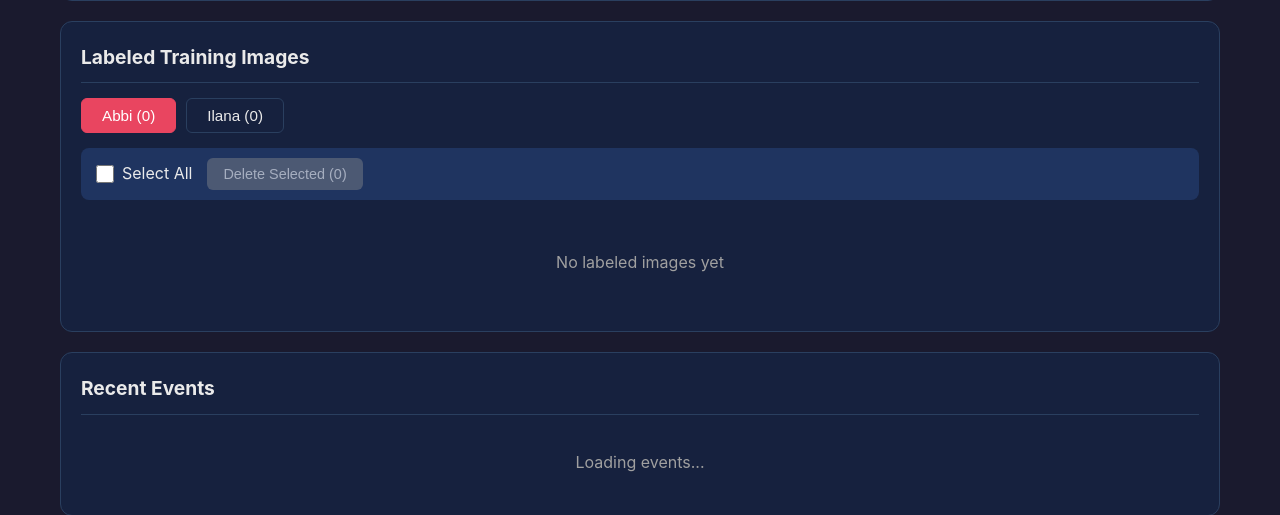
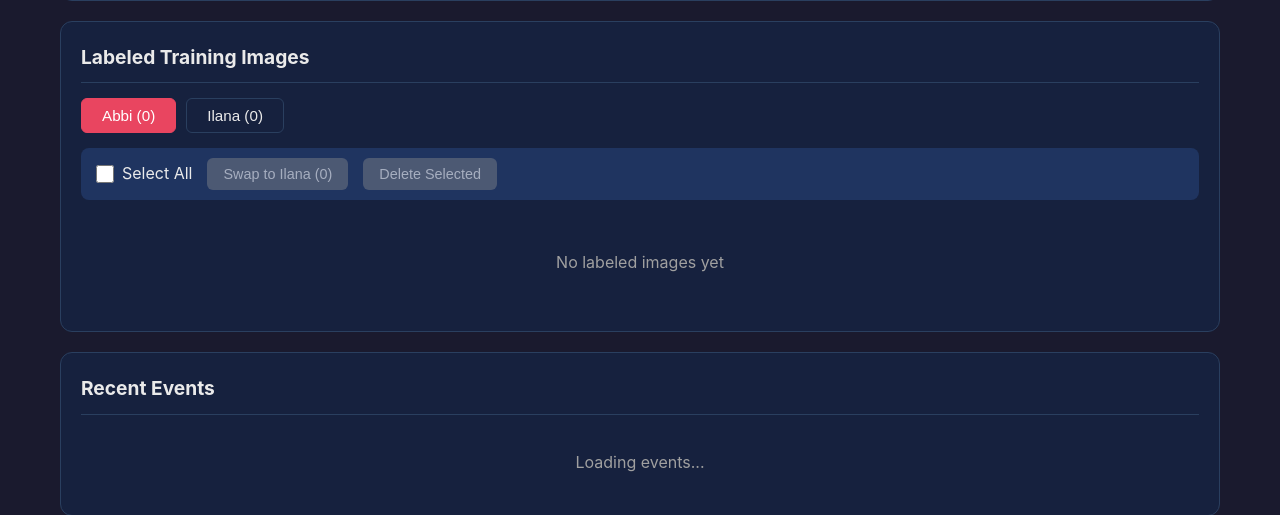
Before and after one commit to adamlerer/discipline, a Python web app: template discipline/web/templates/dashboard.html in a window 1280 px wide. Shown: the part 1225-1740 px from the top of the page. Run offline with Jinja, Linux system fonts and the light colour scheme; the template is opened without the code that fills it, so the values that code supplies are empty.

Commit message:
Add swap label button and rename Skip to Delete
- Add 'Swap to X' button for labeled images
- Rename 'Skip' to 'Delete' in unlabeled panel (D key)
- Purple swap button styling

Co-Authored-By: Claude Opus 4.5 <noreply@anthropic.com>

```diff
--- a/discipline/web/static/style.css
+++ b/discipline/web/static/style.css
@@ -581,6 +581,27 @@ section h2 {
     cursor: pointer;
 }
 
+.swap-btn {
+    padding: 8px 16px;
+    border: none;
+    border-radius: 6px;
+    background-color: #8b5cf6;
+    color: white;
+    cursor: pointer;
+    font-size: 0.9rem;
+    transition: all 0.2s ease;
+}
+
+.swap-btn:hover:not(:disabled) {
+    background-color: #7c3aed;
+}
+
+.swap-btn:disabled {
+    background-color: #6b7280;
+    cursor: not-allowed;
+    opacity: 0.6;
+}
+
 .delete-btn {
     padding: 8px 16px;
     border: none;
--- a/discipline/web/templates/dashboard.html
+++ b/discipline/web/templates/dashboard.html
@@ -126,7 +126,7 @@
                                 <span class="key-hint">I</span> Ilana
                             </button>
                             <button class="label-btn skip-btn" onclick="skipImage()">
-                                <span class="key-hint">S</span> Skip
+                                <span class="key-hint">D</span> Delete
                             </button>
                         </div>
                         <div class="labeling-nav">
@@ -137,7 +137,7 @@
                                 Next <span class="key-hint">&rarr;</span>
                             </button>
                         </div>
-                        <p class="keyboard-hint">Keyboard: A=Abbi, I=Ilana, S=Skip, Arrow keys to navigate</p>
+                        <p class="keyboard-hint">Keyboard: A=Abbi, I=Ilana, D=Delete, Arrow keys to navigate</p>
                     </div>
                 </div>
             </section>
@@ -153,8 +153,11 @@
                         <input type="checkbox" id="select-all-labeled" onchange="toggleSelectAllLabeled(this.checked)">
                         Select All
                     </label>
+                    <button class="swap-btn" onclick="swapSelectedLabeled()" id="swap-labeled-btn" disabled>
+                        Swap to <span id="swap-target">Ilana</span> (<span id="selected-count">0</span>)
+                    </button>
                     <button class="delete-btn" onclick="deleteSelectedLabeled()" id="delete-labeled-btn" disabled>
-                        Delete Selected (<span id="selected-count">0</span>)
+                        Delete Selected
                     </button>
                 </div>
                 <div id="labeled-grid" class="labeled-grid">
@@ -219,7 +222,7 @@
                 case 'i':
                     labelImage('ilana');
                     break;
-                case 's':
+                case 'd':
                     skipImage();
                     break;
                 case 'arrowleft':
@@ -884,6 +887,41 @@
             const count = selectedLabeled.size;
             document.getElementById('selected-count').textContent = count;
             document.getElementById('delete-labeled-btn').disabled = count === 0;
+            document.getElementById('swap-labeled-btn').disabled = count === 0;
+
+            // Update swap target label
+            const swapTarget = currentLabeledTab === 'abbi' ? 'Ilana' : 'Abbi';
+            document.getElementById('swap-target').textContent = swapTarget;
+        }
+
+        async function swapSelectedLabeled() {
+            if (selectedLabeled.size === 0) return;
+
+            const newCat = currentLabeledTab === 'abbi' ? 'ilana' : 'abbi';
+            const count = selectedLabeled.size;
+
+            try {
+                let swapped = 0;
+                for (const key of selectedLabeled) {
+                    const [cat, filename] = key.split('/');
+                    const response = await fetch('/api/labeling/swap', {
+                        method: 'POST',
+                        headers: { 'Content-Type': 'application/json' },
+                        body: JSON.stringify({ cat, filename })
+                    });
+                    const data = await response.json();
+                    if (data.success) swapped++;
+                }
+
+                showToast(`Moved ${swapped} image(s) to ${newCat}`);
+                selectedLabeled.clear();
+                document.getElementById('select-all-labeled').checked = false;
+                loadLabeledImages();
+                updateLabelingStats();
+            } catch (error) {
+                showToast('Failed to swap images');
+                console.error('Swap error:', error);
+            }
         }
 
         async function deleteSelectedLabeled() {
```
Also changed, not shown: discipline/main.py (+28 -0 lines), discipline/web/app.py (+22 -0 lines).
